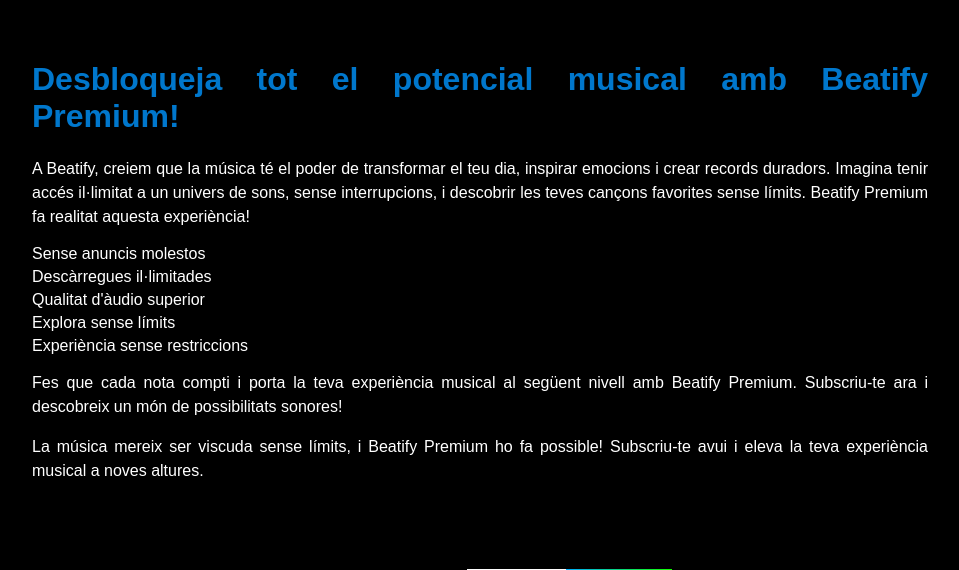
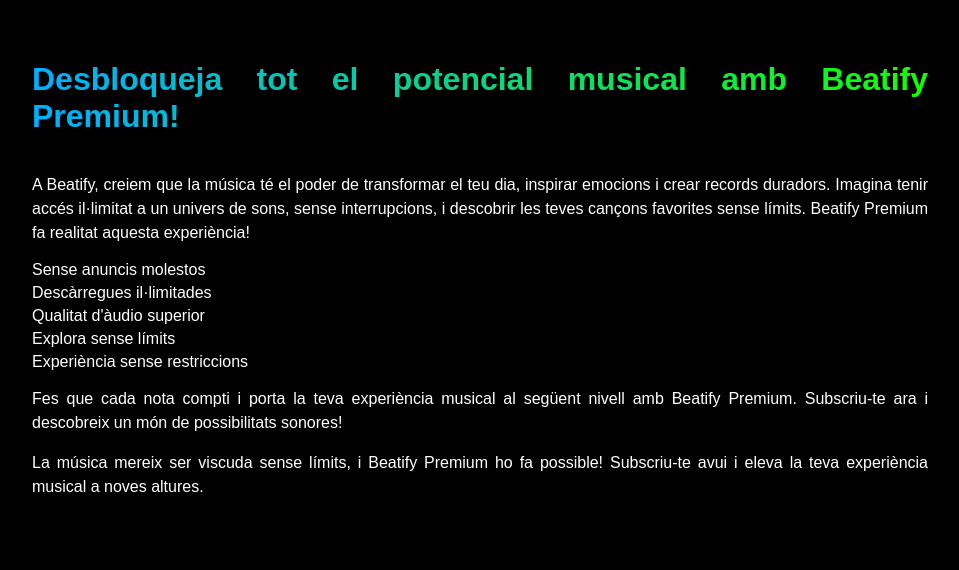
Before and after one commit to Alemusicaria/beatify, a PHP site: page /premium/premium.html in a window 1280 px wide. Shown: the part 100-670 px from the top of the page, without its empty margins (160-1119 px from the left). Run offline with PHP 8.4, Linux system fonts and the light colour scheme.

Commit message:
canvios al css

```diff
--- a/premium/premium.css
+++ b/premium/premium.css
@@ -20,7 +20,10 @@ header {
   padding: 20px;
   box-shadow: 0 0 10px rgba(0, 0, 0, 0.1);
   h1 {
-    color: #0077cc;
+    background-clip: text;
+    color: transparent;
+    background-image: linear-gradient(to left, #11ff00, #00aeff);
+    display: inline-block;
   }
 
   ul {
```
